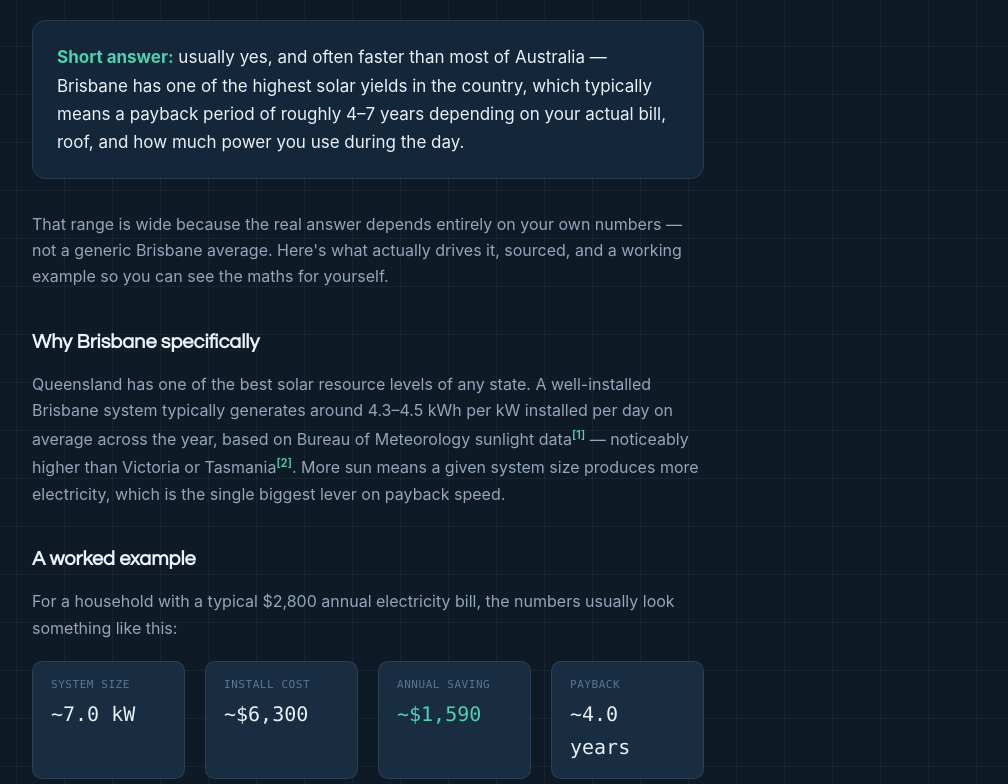
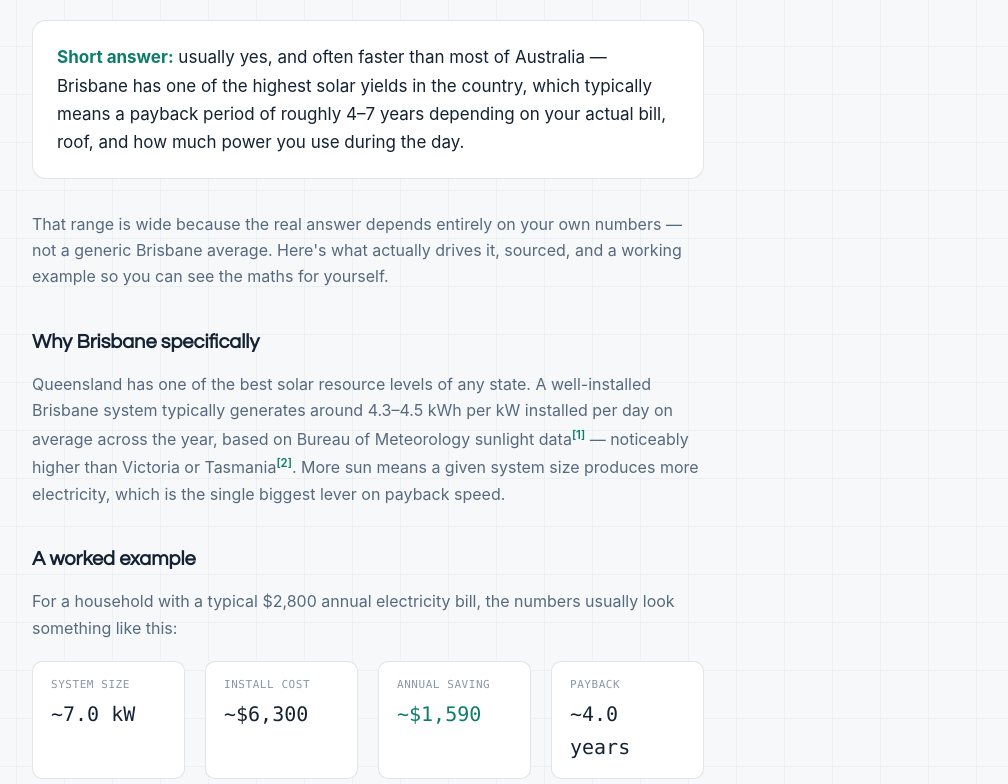
Before and after one commit to ICWLAI/AU-home-upgrade-roadmap, a website: page solar-brisbane.html in a window 1280 px wide. Shown: the part 146-930 px from the top of the page, without its empty margins (272-1280 px from the left). Drawn offline with Linux system fonts and the light colour scheme.

Commit message:
Add files via upload

```diff
--- a/solar-brisbane.html
+++ b/solar-brisbane.html
@@ -20,9 +20,9 @@
 <meta property="og:type" content="article">
 <style>
   :root{
-    --bg:#0E1A26; --bg-panel:#14263A; --bg-card:#182C42;
-    --ink:#EAF1F7; --ink-muted:#93A7BC; --ink-faint:#5D7690;
-    --amber:#E8A33D; --teal:#4FD1AE; --border:rgba(255,255,255,0.09);
+    --bg:#F6F8FA; --bg-panel:#FFFFFF; --bg-card:#FFFFFF;
+    --ink:#152233; --ink-muted:#57697D; --ink-faint:#8A97A6;
+    --amber:#B5790A; --teal:#0E7C6B; --border:rgba(20,40,60,0.12);
     --mono: ui-monospace, "SF Mono", Consolas, "Liberation Mono", monospace;
     --sans: -apple-system, BlinkMacSystemFont, "Segoe UI", Roboto, Helvetica, Arial, sans-serif;
     --display: "Century Gothic", "Avenir Next", "Segoe UI", var(--sans);
@@ -31,8 +31,8 @@
   body{
     margin:0;
     background:
-      linear-gradient(rgba(255,255,255,0.045) 1px, transparent 1px) 0 0/48px 48px,
-      linear-gradient(90deg, rgba(255,255,255,0.045) 1px, transparent 1px) 0 0/48px 48px,
+      linear-gradient(rgba(20,40,60,0.035) 1px, transparent 1px) 0 0/48px 48px,
+      linear-gradient(90deg, rgba(20,40,60,0.035) 1px, transparent 1px) 0 0/48px 48px,
       var(--bg);
     color:var(--ink);
     font-family:var(--sans);
```
